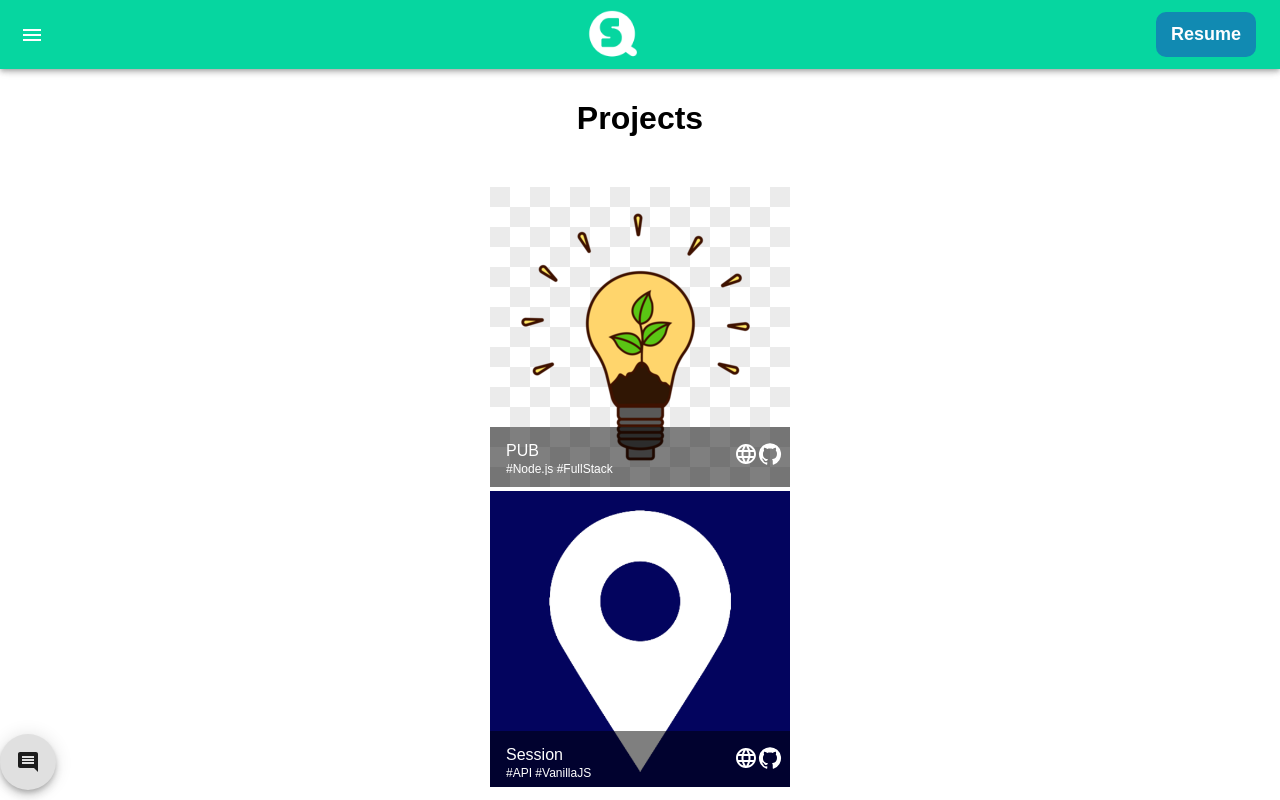
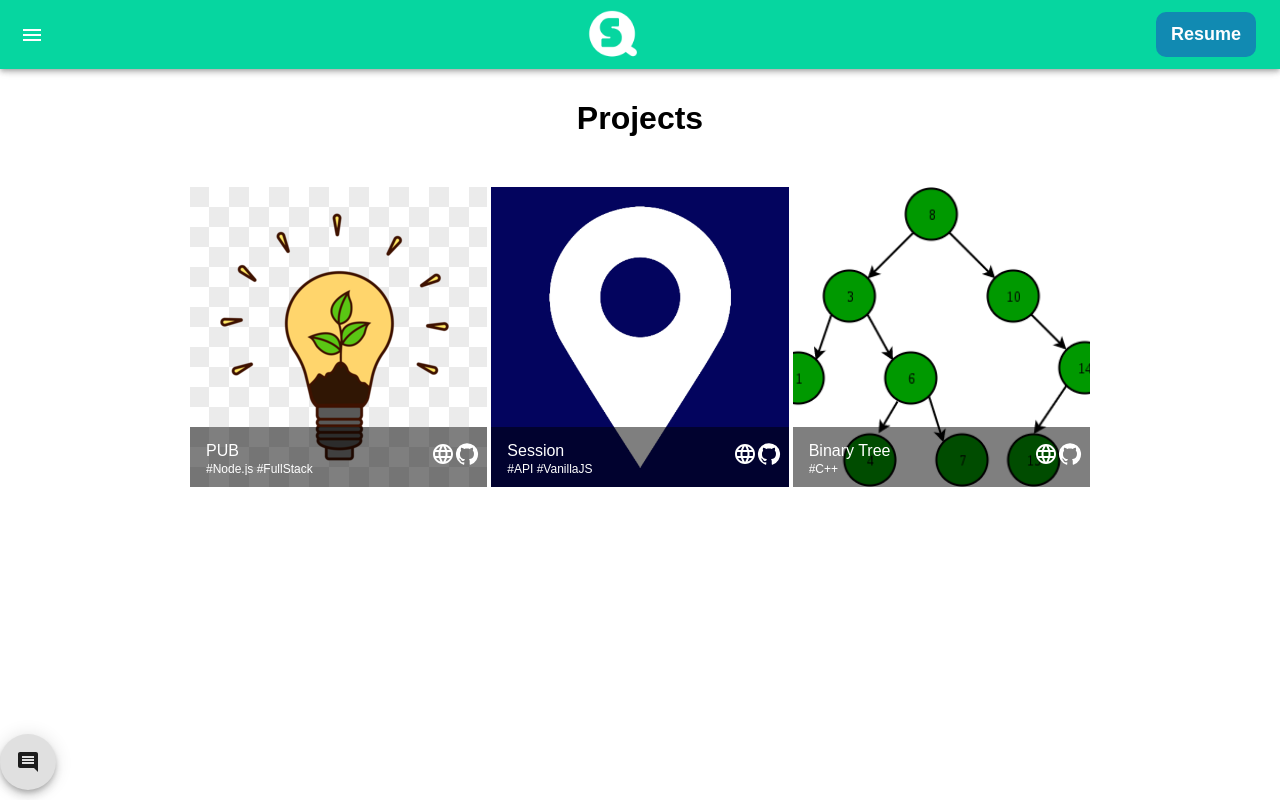
Before and after one commit to sequint/portfolio-2.0, a React (Create React App) app: page /projects in a window 1280 px wide. Built offline with nearby package versions, Linux system fonts and the light colour scheme.

Commit message:
Dynamically change list content with window width change

```diff
--- a/src/components/ProjectList/ProjectList.css
+++ b/src/components/ProjectList/ProjectList.css
@@ -1,3 +1,14 @@
 .noDecor {
   text-decoration: none !important;
 }
+
+.linkIcon:hover {
+  cursor: pointer !important;
+}
+
+.imgListContainer {
+  height: 300px !important;
+  width: 900px !important;
+  margin: auto !important;
+  grid-template-columns: repeat(3, 1fr) !important;
+}
--- a/src/components/ProjectList/ProjectList.js
+++ b/src/components/ProjectList/ProjectList.js
@@ -1,3 +1,4 @@
+import { useState, useEffect } from 'react'
 import ImageList from '@mui/material/ImageList'
 import ImageListItem from '@mui/material/ImageListItem'
 import ImageListItemBar from '@mui/material/ImageListItemBar'
@@ -38,12 +39,37 @@ const projects = [
 ]
 
 const ProjectList = () => {
+  const [ size, setSize ] = useState(window.innerWidth)
+  const [ isXS, setIsXS ] = useState(true)
+
+  const updateWidth = _ => {
+    setSize(window.innerWidth)
+  }
+
+  useEffect(() => {
+
+    window.addEventListener("resize", updateWidth)
+
+    if (size > 375) {
+      console.log('in large')
+      setIsXS(false)
+    }
+    else if (size <= 375){
+      console.log('in xs')
+      setIsXS(true)
+    }
+
+    return () => window.removeEventListener("resize", updateWidth)
+
+  }, [size])
+
+  const renderDynamicList = _ => {
+    if (isXS) {
+      console.log('xs screen')
       return(
-    <>
         <ImageList
           className="projects"
           sx={{ width: 300, height: 600, margin: '20px auto 0px auto' }}
-        rows={1}
           cols={1}
         >
           {projects.map((project) => (
@@ -62,11 +88,11 @@ const ProjectList = () => {
                     sx={{ color: 'rgba(255, 255, 255, 0.54)' }}
                     aria-label={`info about ${project.title}`}
                   >
-                  <a className="noDecor" href={project.deployedSite} target="_blank">
-                    <LanguageIcon sx={{ fill: 'white' }}/>
+                    <a className="noDecor" href={project.deployedSite} target="_blank" rel="noreferrer">
+                      <LanguageIcon className="linkIcon" sx={{ fill: 'white' }} />
                     </a>
-                  <a className="noDecor" href={project.gitHubLink} target="_blank">
-                    <GitHubIcon sx={{ fill: 'white' }} />
+                    <a className="noDecor" href={project.gitHubLink} target="_blank" rel="noreferrer">
+                      <GitHubIcon className="linkIcon" sx={{ fill: 'white' }} />
                     </a>
                   </IconButton>
                 }
@@ -74,6 +100,50 @@ const ProjectList = () => {
             </ImageListItem>
           ))}
         </ImageList>
+      )
+    }
+    else {
+      console.log('bigger screen')
+      return(
+        <ImageList ImageList className="imgListContainer" >
+          {
+            projects.map(project => (
+              <ImageListItem key={project.img}>
+                <img
+                  src={`${project.img}?w=248&fit=crop&auto=format`}
+                  srcSet={`${project.img}?w=248&fit=crop&auto=format&dpr=2 2x`}
+                  alt={project.title}
+                  loading="lazy"
+                />
+                <ImageListItemBar
+                  title={project.title}
+                  subtitle={project.author}
+                  actionIcon={
+                    <IconButton
+                      className="linkIcon"
+                      sx={{ color: 'rgba(255, 255, 255, 0.54)' }}
+                      aria-label={`info about ${project.title}`}
+                    >
+                      <a className="noDecor linkIcon" href={project.deployedSite} target="_blank" rel="noreferrer">
+                        <LanguageIcon className="linkIcon"  sx={{ fill: 'white' }} />
+                      </a>
+                      <a className="noDecor" href={project.gitHubLink} target="_blank" rel="noreferrer">
+                        <GitHubIcon className="linkIcon"  sx={{ fill: 'white' }} />
+                      </a>
+                    </IconButton>
+                  }
+                />
+              </ImageListItem>
+            ))
+          }
+        </ImageList >
+      )
+    }
+  }
+
+  return(
+    <>
+      {renderDynamicList()}
     </>
   )
 }
```
Lines whose indentation alone changed are shown as unchanged.
